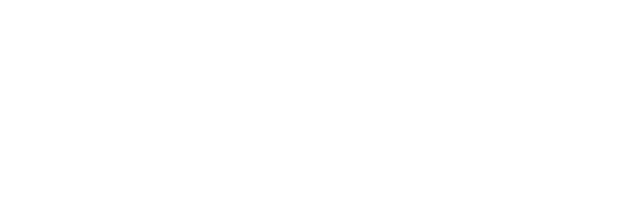
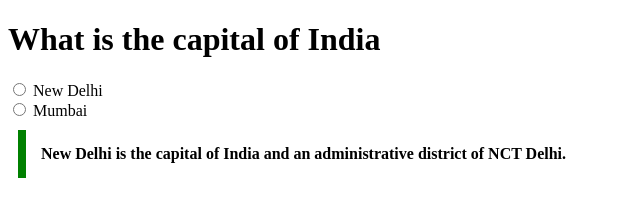
Before and after one commit to acciojob/trivia-Krishna-bot, a website: page main.html in a window 1280 px wide. Shown: the whole page, without its empty margins (0-640 px from the left). Drawn offline with Linux system fonts and the light colour scheme.

Commit message:
Trivia done &Hope all Good

```diff
--- a/main.html
+++ b/main.html
@@ -8,6 +8,14 @@
 
 <body>
 	<!-- the entire body must be written by student -->
+	<h1>What is the capital of India</h1>
+	<input type="radio" > <lable>New Delhi</lable> </br>
+	<input type="radio" > <lable>Mumbai</lable>
+
+	<blockquote>
+	New Delhi is the capital of India and an administrative district of NCT Delhi.
+	</blockquote>
+
     <script type="text/javascript" src="./script.js">
 </script>
 
--- a/styles.css
+++ b/styles.css
@@ -1,2 +1,9 @@
-
 /* Your CSS Code here. */
+blockquote {
+  max-width: 600px;
+  margin: 10px;
+  padding: 15px;
+  border-left: 8px solid green;
+  background-color: #f8fffe "";
+  font-weight: bold;
+}
```
